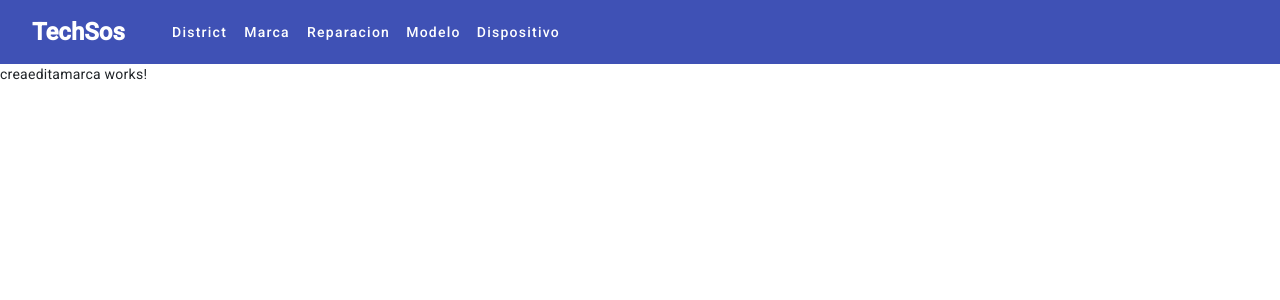
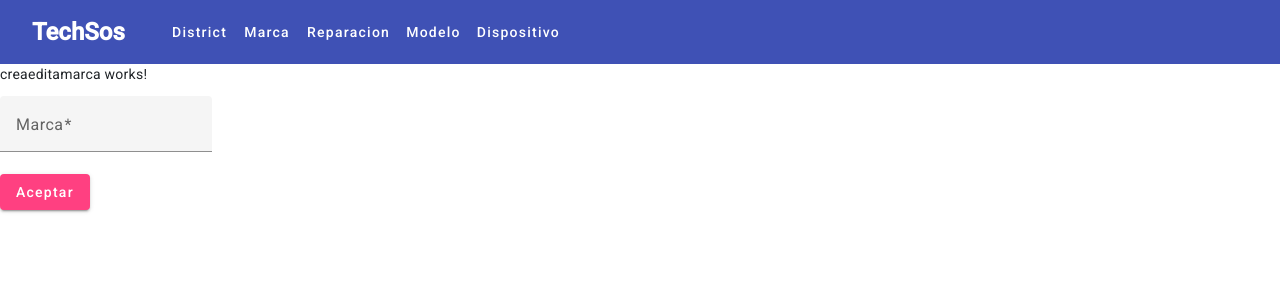
Before and after one commit to NiltonHuamanV/FrontendTechSos, an Angular app: page /marca/insertarmarca in a window 1280 px wide. Shown: the top 300 px of the page. Built offline with nearby package versions, Linux system fonts and the light colour scheme; no server answers.

Commit message:
registrar marca

```diff
--- a/src/app/components/marca/creaeditamarca/creaeditamarca.component.html
+++ b/src/app/components/marca/creaeditamarca/creaeditamarca.component.html
@@ -1 +1,14 @@
 <p>creaeditamarca works!</p>
+<div>
+    <form [formGroup] = "form" (submit)="aceptar()">
+      <mat-form-field>
+        <mat-label>Marca</mat-label>
+        <input matInput formControlName="marca">
+        <mat-error *ngIf="form.get('marca')?.hasError('required')"
+        >La marca es obligatoria.</mat-error>
+      </mat-form-field>
+          <br/>
+        <button mat-raised-button color="accent"> Aceptar</button>
+
+    </form>
+    </div>
--- a/src/app/components/marca/creaeditamarca/creaeditamarca.component.ts
+++ b/src/app/components/marca/creaeditamarca/creaeditamarca.component.ts
@@ -1,12 +1,56 @@
-import { Component } from '@angular/core';
+import { CommonModule } from '@angular/common';
+import { Component, OnInit } from '@angular/core';
+import { FormBuilder, FormGroup, ReactiveFormsModule, Validators } from '@angular/forms';
+import { MatButtonModule } from '@angular/material/button';
+import { MatFormFieldModule } from '@angular/material/form-field';
+import { MatInputModule } from '@angular/material/input';
+import { MatSelectModule } from '@angular/material/select';
+import { Marca } from '../../../models/marca';
+import { MarcaService } from '../../../services/marca.service';
+import { Router } from '@angular/router';
 
 @Component({
   selector: 'app-creaeditamarca',
   standalone: true,
-  imports: [],
+  imports: [
+    MatFormFieldModule,
+    ReactiveFormsModule,
+    MatSelectModule,
+    CommonModule,
+    MatInputModule,
+    MatButtonModule,
+  ],
   templateUrl: './creaeditamarca.component.html',
   styleUrl: './creaeditamarca.component.css'
 })
-export class CreaeditamarcaComponent {
+export class CreaeditamarcaComponent implements OnInit{
+
+  form:FormGroup= new FormGroup({});
+  brand:Marca = new Marca();
+
+  constructor(
+    private formBuilder:FormBuilder,
+    private mS:MarcaService,
+    private router:Router
+  ){}
+
+  ngOnInit(): void {
+    this.form=this.formBuilder.group({
+      marca:['',Validators.required],
+    })
+  }
+
+  aceptar():void
+  {
+    if(this.form.valid)
+      {
+        this.brand.nombre = this.form.value.marca;
+        this.mS.insert(this.brand).subscribe((data)=>{
+          this.mS.list().subscribe((data)=>{
+            this.mS.setlist(data)
+          })
+      });
+      this.router.navigate(['marca'])
+  }}
 
 }
```
